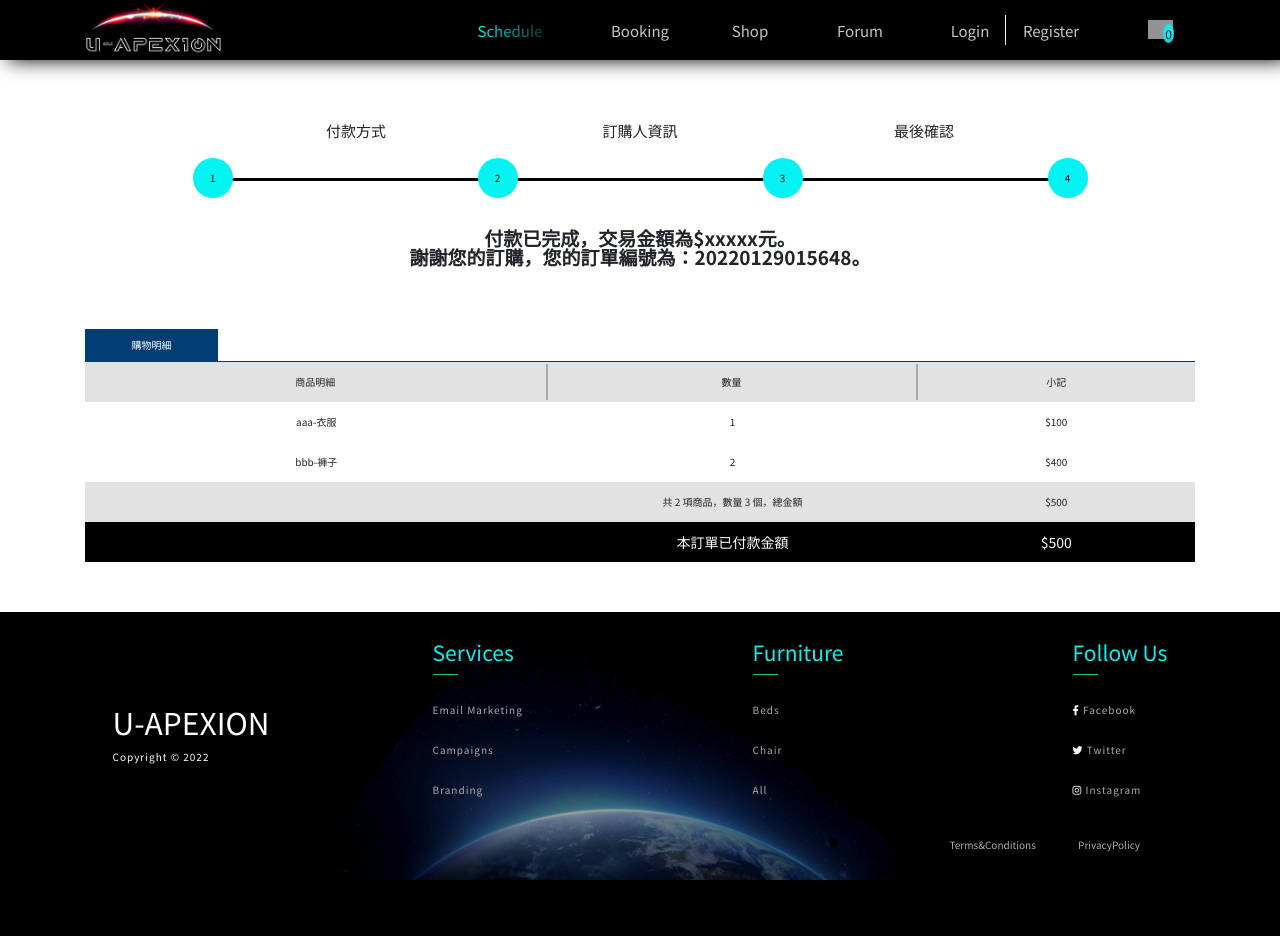
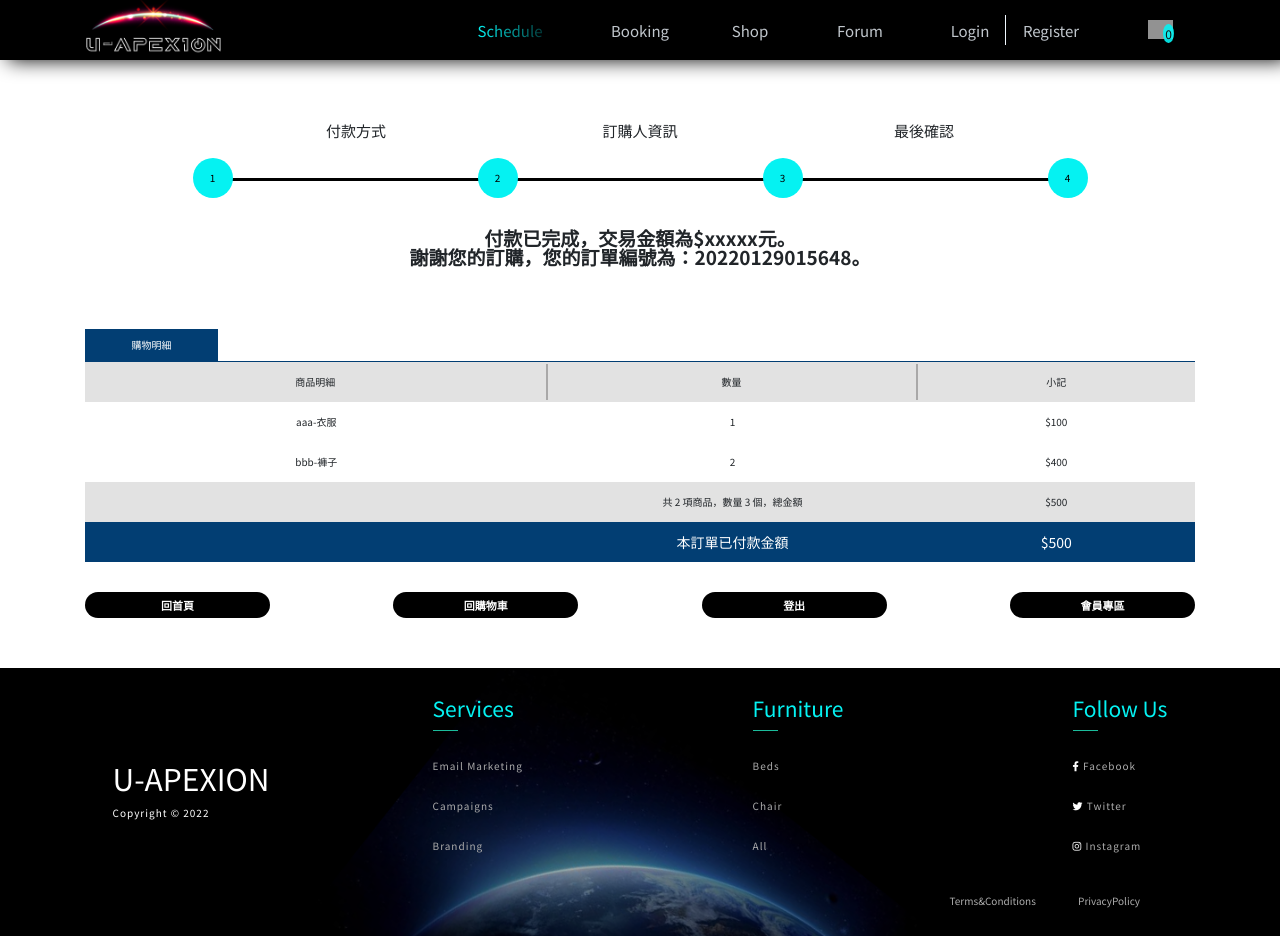
Before and after one commit to Jhih-Ting23472002/u-apexion-react, a React (Create React App) app: page /cart-complete in a window 1280 px wide. Before the commit the page ends 880 px from the top, so only its background shows below. Built offline with nearby package versions, Linux system fonts and the light colour scheme; grey boxes are pictures that could not be loaded.

Commit message:
第5頁切完了

```diff
--- a/src/pages/Cart/CardComplete.css
+++ b/src/pages/Cart/CardComplete.css
@@ -30,11 +30,20 @@
     height: 40px;
 }
 .remind-money-again{
-    background-color: #000;
+    background-color: #023E73;
     color: #fff;
     font-size: 1.4rem;
     height: 40px;
 }
+.to-other-page{
+    background-color: #000;
+    color: #fff;
+    border-radius: 20px;
+    font-size: 1.1rem;
+    /* border: 1px solid hotpink; */
+    font-weight: 600;
+}
+
 
 @media screen and (min-width: 375px){
     .deal-receipt{
--- a/src/pages/Cart/CardComplete.js
+++ b/src/pages/Cart/CardComplete.js
@@ -1,5 +1,6 @@
 import React from 'react';
 import './CardComplete.css';
+import { Link } from 'react-router-dom';
 
 const CardComplete = () => {
   return (
@@ -78,6 +79,23 @@ const CardComplete = () => {
               </div>
             </div>
           </div>
+          <div className="d-flex justify-content-between">
+            <Link className="col-2 btn cart-link to-other-page mt-5" to={''}>
+              回首頁
+            </Link>
+            <div className="col-1"></div>
+            <Link className="col-2 btn cart-link to-other-page mt-5" to={''}>
+              回購物車
+            </Link>
+            <div className="col-1"></div>
+            <Link className="col-2 btn cart-link to-other-page mt-5" to={''}>
+              登出
+            </Link>
+            <div className="col-1"></div>
+            <Link className="col-2 btn cart-link to-other-page mt-5" to={''}>
+              會員專區
+            </Link>
+          </div>
         </div>
       </div>
     </>
--- a/src/pages/Cart/CartChoosePayment.js
+++ b/src/pages/Cart/CartChoosePayment.js
@@ -35,9 +35,7 @@ const CartChoosePayment = () => {
           <div className="cart d-flex justify-content-center py-5 total-price-text">
             您的購物袋裡有以下商品，目前總金額是 NT$xxxxxx。
           </div>
-          <button className="btn cart-btn-check" type="button">
-            結帳
-          </button>
+
           <div className="cart separated-line"></div>
           <div className="cart cart-order-item d-flex">
             <div className="cart cart-img-div col-4">
```
